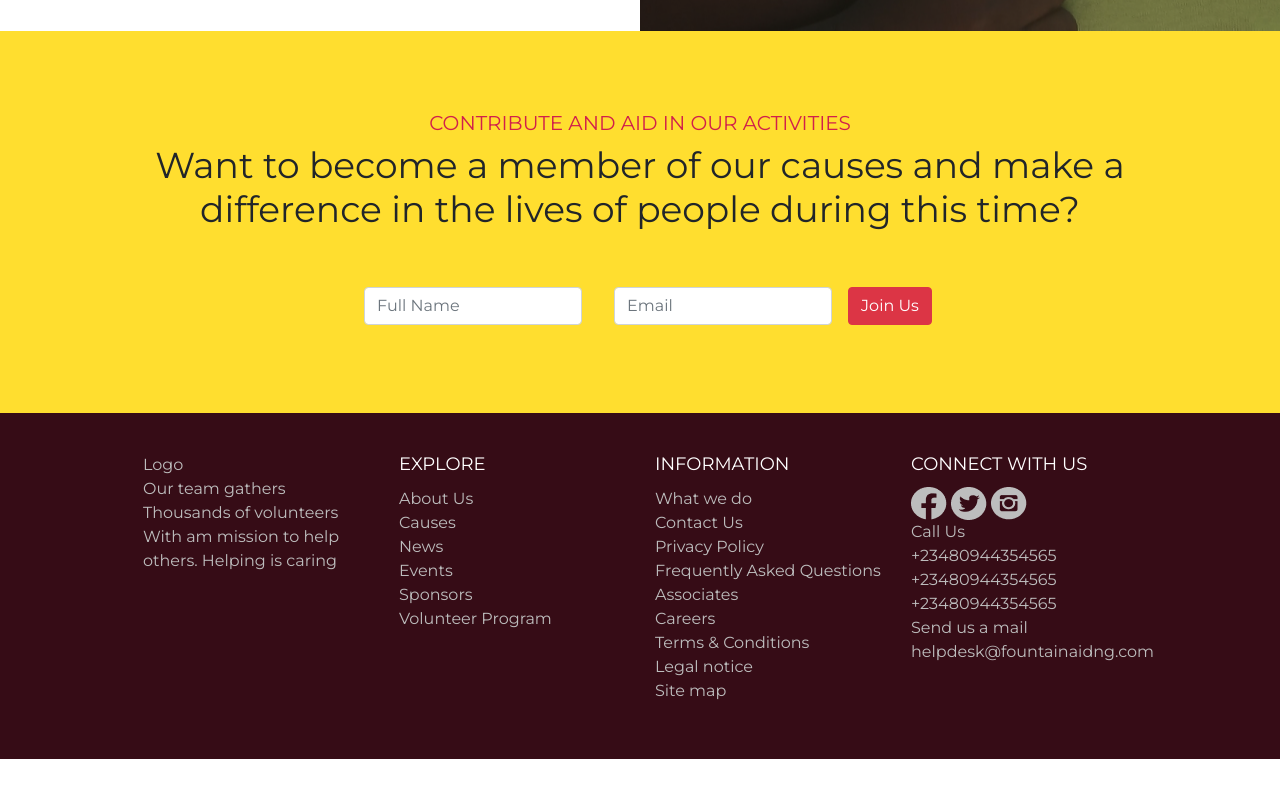
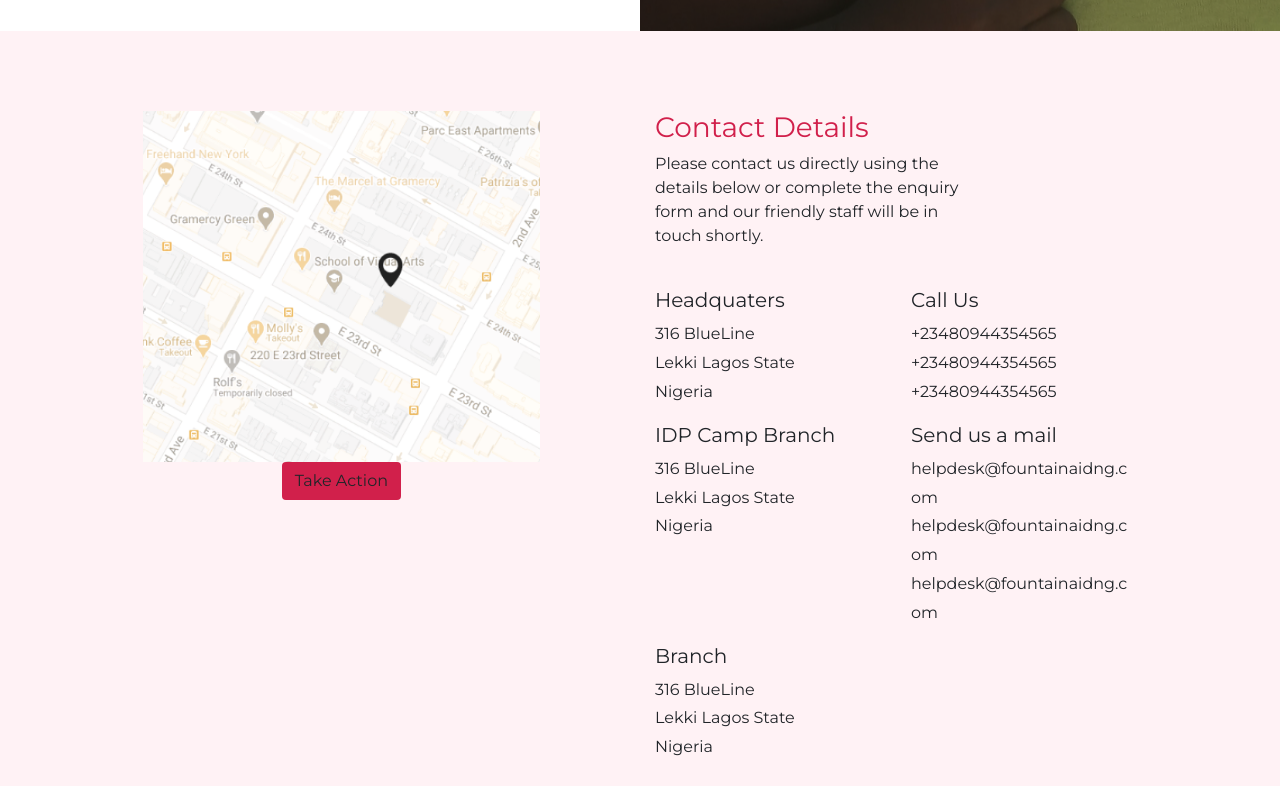
Before and after one commit to davidjnr2/Charity-Organisation-Template, a website built with Parcel: page src/contact.html in a window 1280 px wide. Shown: the part 814-1600 px from the top of the page. Before the commit the page ends 1573 px from the top, so only its background shows below. Built offline with nearby package versions, Linux system fonts and the light colour scheme.

Commit message:
feat(location details in contact page)

```diff
--- a/src/contact.html
+++ b/src/contact.html
@@ -86,21 +86,73 @@
             </div>
         </div>
     </main>
-    <!-- <div class="container-fluid">
-        <div class="row">
-            <div class="col-md-6 col-sm-6">
-                <div>
-                    <img src="./img/map.png" alt="">
-                    <button type="submit" class="btn btn-danger mb-2">Join Us</button>
+    <section class="contact__details">
+
+        <div class="container-fluid">
+            <div class="row">
+                <div class="col-md-5">
+                    <div class="card">
+                        <img src="./img/map.png" alt="">
+                        <div class="d-flex justify-content-center align-items-center">
+                            <button type="submit" class="btn btn-hero mb-2">Take Action</button>
+                        </div>
+                    </div>
+
+                </div>
+                <div class="col-md-6 offset-md-1">
+                    <div class="card">
+                        <h3>Contact Details</h3>
+                        <p>Please contact us directly using the details below or complete the enquiry form and our friendly staff will be in touch shortly.</p>
+                        <div class="">
+                            <div class="row row-cols-2">
+                                <div class="col col-small-12">
+                                    <h5>Headquaters</h5>
+                                    <ul>
+                                        <li>316 BlueLine</li>
+                                        <li>Lekki Lagos State</li>
+                                        <li>Nigeria</li>
+                                    </ul>
+                                </div>
+                                <div class="col col-md-6 col-sm-12">
+                                    <h5>Call Us</h5>
+                                    <ul>
+                                        <li>+23480944354565</li>
+                                        <li>+23480944354565</li>
+                                        <li>+23480944354565</li>
+                                    </ul>
+                                </div>
+                                <div class="col col-small-12">
+                                    <h5>IDP Camp Branch</h5>
+                                    <ul>
+                                        <li>316 BlueLine</li>
+                                        <li>Lekki Lagos State</li>
+                                        <li>Nigeria</li>
+                                    </ul>
+                                </div>
+                                <div class="col col-small-6">
+                                    <h5>Send us a mail</h5>
+                                    <ul>
+                                        <li>helpdesk@fountainaidng.com</li>
+                                        <li>helpdesk@fountainaidng.com</li>
+                                        <li>helpdesk@fountainaidng.com</li>
+                                    </ul>
+                                </div>
+                                <div class="col col-md-6">
+                                    <h5>Branch</h5>
+                                    <ul>
+                                        <li>316 BlueLine</li>
+                                        <li>Lekki Lagos State</li>
+                                        <li>Nigeria</li>
+                                    </ul>
+                                </div>
+                            </div>
+                        </div>
+                    </div>
                 </div>
 
             </div>
-            <div class="col-md-6 col-sm-6">
-
-            </div>
-
         </div>
-    </div> -->
+    </section>
 
 
 
--- a/src/css/main.css
+++ b/src/css/main.css
@@ -207,6 +207,21 @@ body {
 
 .contact__details {
     padding: 10vh 10vw;
+    background: #FFF2F5;
+}
+
+.contact__details .card {
+    border: none;
+    background: transparent;
+}
+
+.contact__details p {
+    width: 65%;
+    margin-bottom: 5vh;
+}
+
+.contact__details li {
+    line-height: 1.8;
 }
 
 .contact__details h3 {
@@ -321,7 +336,7 @@ footer {
 footer li {
     color: #BDBDBD;
     list-style-type: none;
-    line-height: 1.5;
+    line-height: 2.0;
 }
 
 footer h4 {
```
